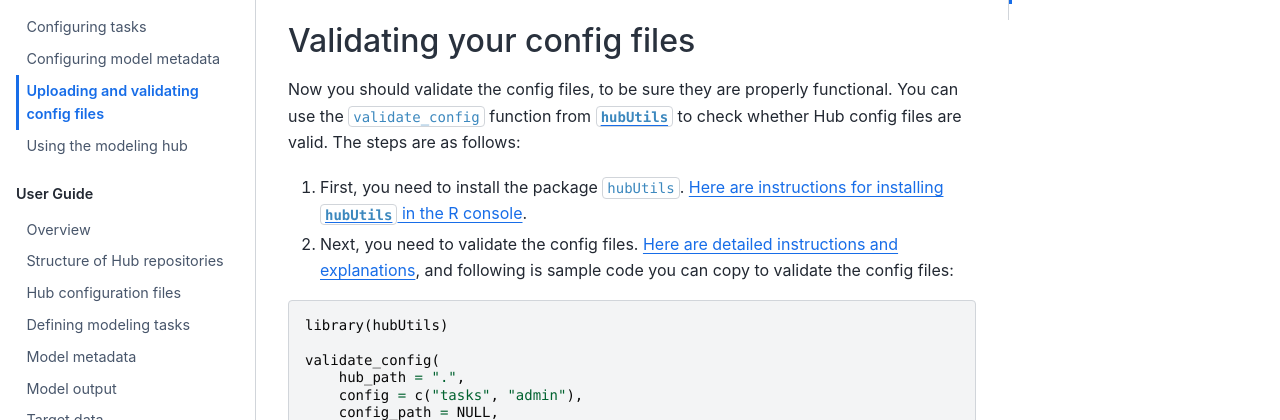
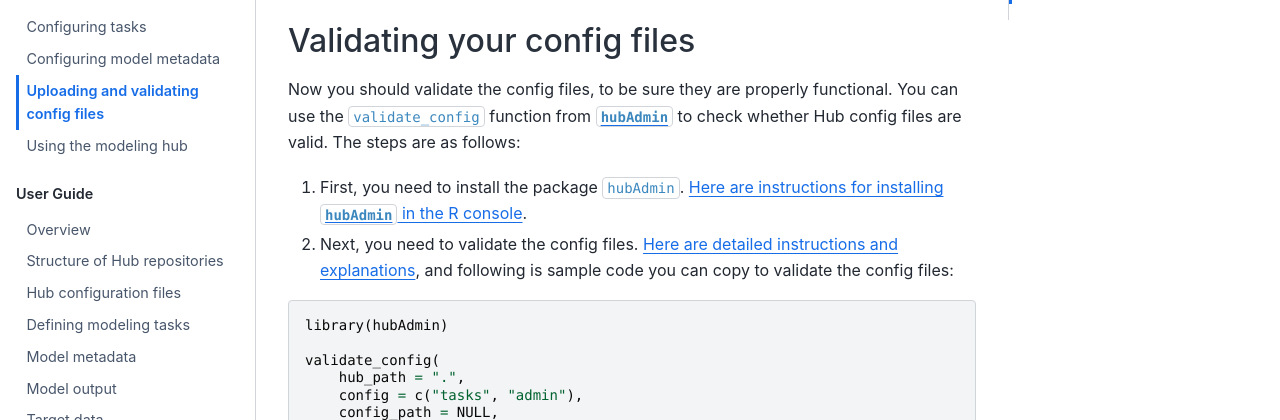
Before and after one commit to hubverse-org/hubDocs, a Sphinx documentation site: the page built from docs/source/quickstart-hub-admin/uploading-validating.md, in a window 1280 px wide and 900 px high, scrolled down 652 px. Shown: the part 151-571 px from the top of the window. Built offline with Sphinx 7.4.7 and the Sphinx Book theme 1.1.4, drawn with Linux system fonts in a browser that asks for light colours.

Commit message:
Splitting hubUtils to hubAdmin and hubData

````diff
--- a/docs/source/quickstart-hub-admin/uploading-validating.md
+++ b/docs/source/quickstart-hub-admin/uploading-validating.md
@@ -15,12 +15,12 @@ Once you have uploaded those two files onto your GitHub repository, you will not
 
 ## Validating your config files
 
-Now you should validate the config files, to be sure they are properly functional. You can use the `validate_config` function from [`hubUtils`](https://infectious-disease-modeling-hubs.github.io/hubUtils/index.html) to check whether Hub config files are valid. The steps are as follows:
+Now you should validate the config files, to be sure they are properly functional. You can use the `validate_config` function from [`hubAdmin`](https://infectious-disease-modeling-hubs.github.io/hubAdmin/index.html) to check whether Hub config files are valid. The steps are as follows:
 
-1. First, you need to install the package `hubUtils`. [Here are instructions for installing `hubUtils` in the R console](https://github.com/Infectious-Disease-Modeling-Hubs/hubUtils#installation).
-2. Next, you need to validate the config files. [Here are detailed instructions and explanations](https://infectious-disease-modeling-hubs.github.io/hubUtils/articles/hub-setup.html#validate-config-files), and following is sample code you can copy to validate the config files:
+1. First, you need to install the package `hubAdmin`. [Here are instructions for installing `hubAdmin` in the R console](https://github.com/Infectious-Disease-Modeling-Hubs/hubAdmin#installation).
+2. Next, you need to validate the config files. [Here are detailed instructions and explanations](https://infectious-disease-modeling-hubs.github.io/hubAdmin/articles/hub-setup.html#validate-config-files), and following is sample code you can copy to validate the config files:
 ```
-library(hubUtils)
+library(hubAdmin)
 
 validate_config(
     hub_path = ".",
````
Also changed, not shown: docs/source/quickstart-hub-admin/using-hub.md (+1 -1 lines), docs/source/user-guide/model-metadata.md (+1 -0 lines), docs/source/user-guide/software.md (+9 -1 lines), docs/source/user-guide/tasks.md (+1 -1 lines).
